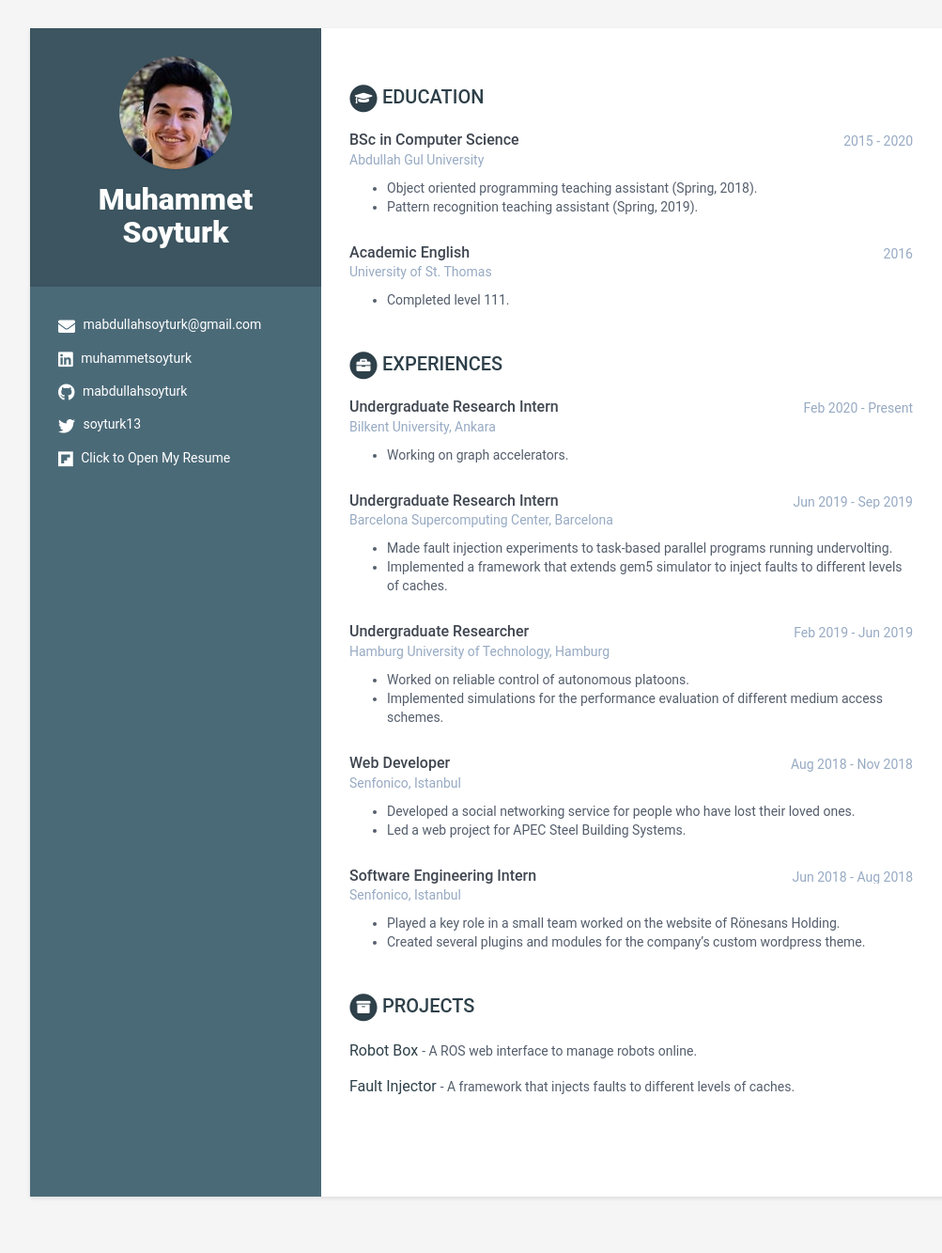
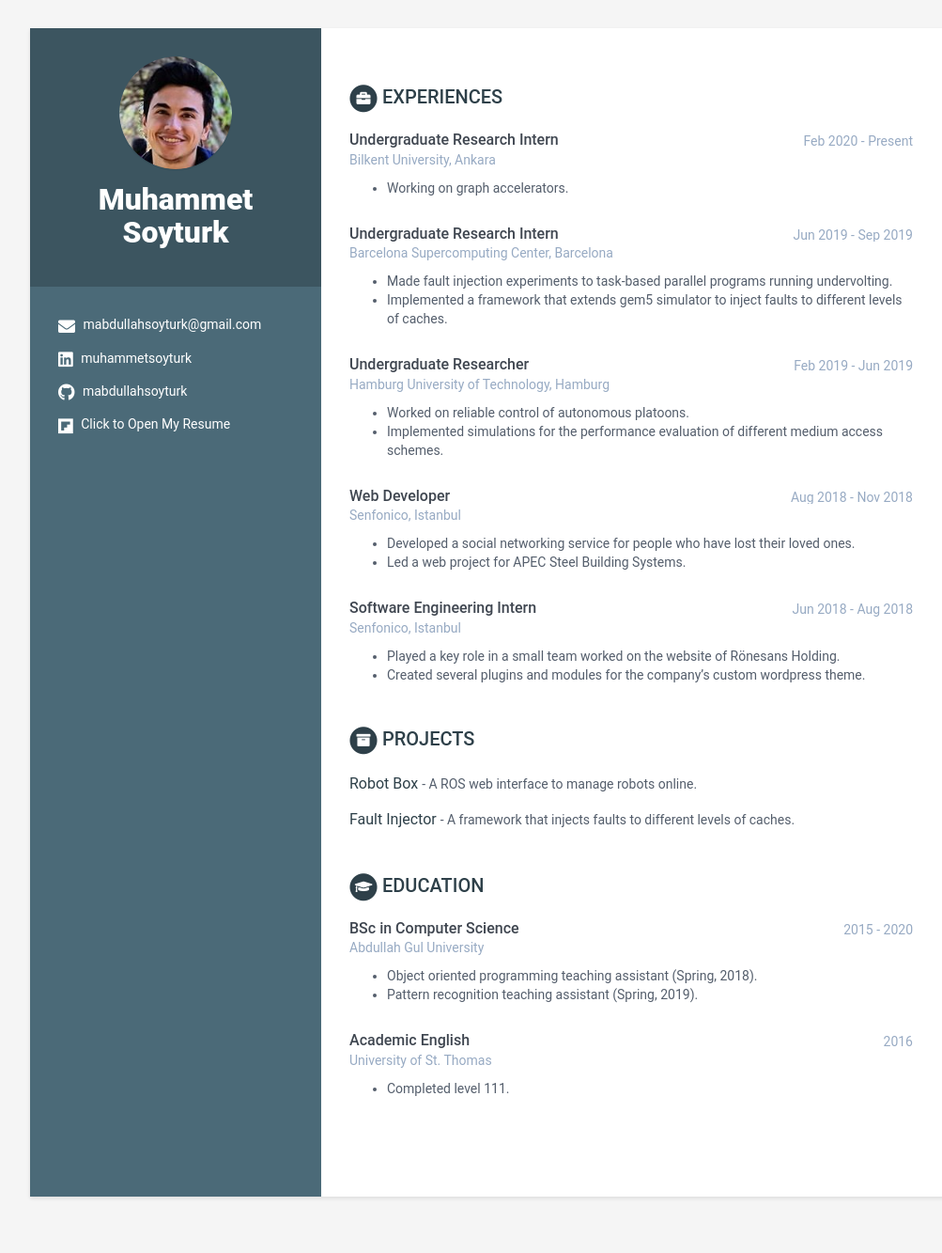
Before and after one commit to mabdullahsoyturk/mabdullahsoyturk.github.io, a Jekyll site: the page built from index.html, in a window 1280 px wide. Shown: the whole page at 94% size, without its empty margins (108-1111 px from the left). Built offline with Jekyll 4.4.1, drawn with Linux system fonts in a browser that asks for light colours.

Commit message:
remove twitter

```diff
--- a/_data/data.yml
+++ b/_data/data.yml
@@ -9,7 +9,6 @@ sidebar:
     email: mabdullahsoyturk@gmail.com
     linkedin: muhammetsoyturk
     github: mabdullahsoyturk
-    twitter: 'soyturk13'
     resume: Click to Open My Resume
 
 education:
--- a/index.html
+++ b/index.html
@@ -2,11 +2,10 @@
 layout: default
 ---
 
+{% include experiences.html %}
+
+{% include projects.html %}
 
 {% unless site.data.data.sidebar.education %}
   {% include education.html %}
 {% endunless %}
-
-{% include experiences.html %}
-
-{% include projects.html %}
```
